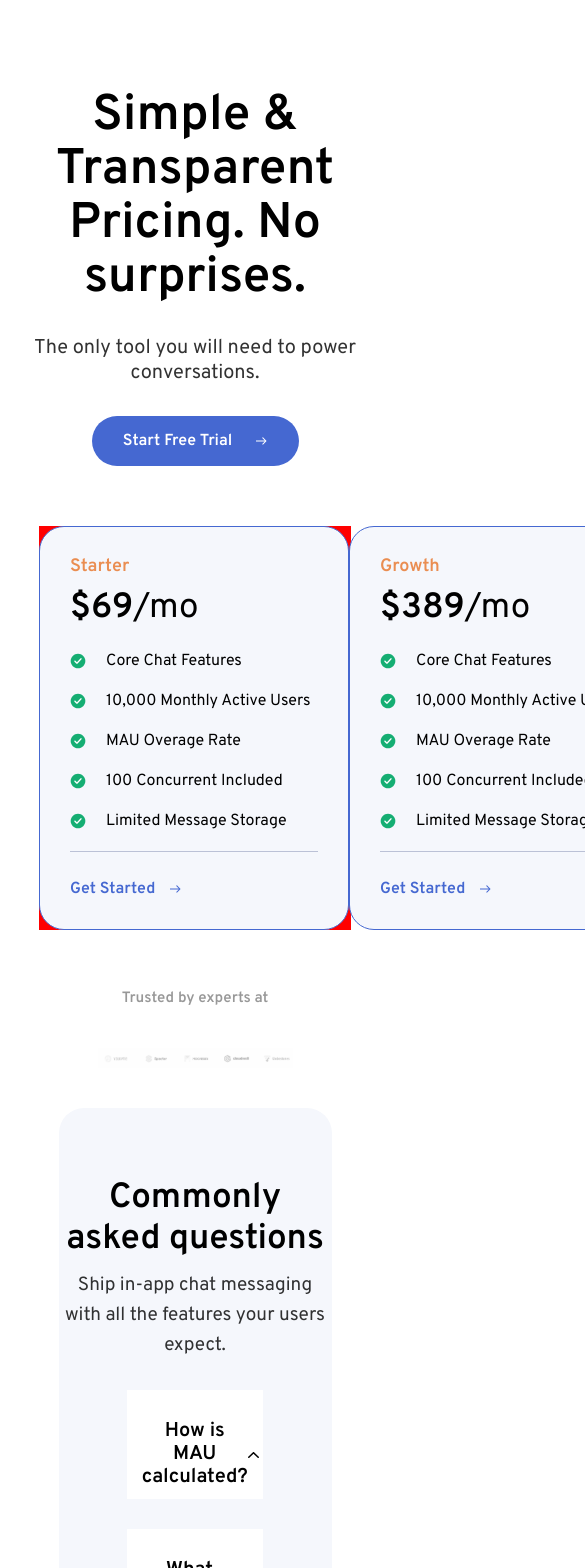
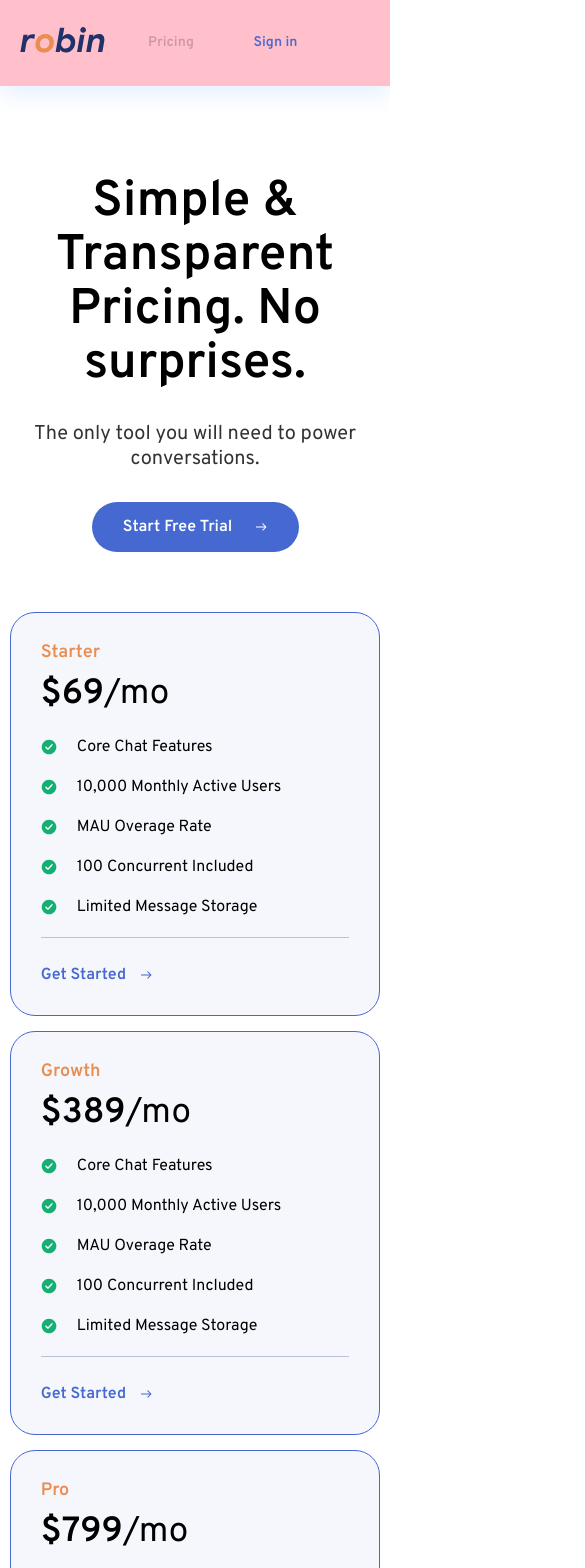
Before and after one commit to theyinda/robinTask, a Nuxt app: page / in a window 390 px wide. Shown: the top 1568 px of the page, 585 px wide, since content can reach past the window. Built offline with nearby package versions, Linux system fonts and the light colour scheme.

Commit message:
Mobile Responsiveness

```diff
--- a/components/cards.vue
+++ b/components/cards.vue
@@ -52,7 +52,6 @@ export default {
 <style scoped>
 .container {
   background: #f5f7fc;
-  width: 310px;
   border: 1px solid #4568d1;
   box-sizing: border-box;
   border-radius: 25px;
--- a/components/navbar.vue
+++ b/components/navbar.vue
@@ -1,5 +1,5 @@
 <template>
-  <div class="container">
+  <div id="myTopnav" ref="myTopnav" class="container topnav">
     <div class="logo">
       <img src="../assets/images/logo.svg" />
     </div>
@@ -66,14 +66,13 @@ export default {
 
 <style scoped>
 .container {
-  background: pink;
   display: flex;
   justify-content: space-between;
   align-items: center;
-  background: #FFFFFF;
+  background: #ffff;
+  background: pink;
   padding: 15px 0;
-box-shadow: 0px 10px 20px rgba(0, 104, 255, 0.09);
-
+  box-shadow: 0px 10px 20px rgba(0, 104, 255, 0.09);
 }
 .logo {
   margin-left: 5%;
@@ -133,16 +132,6 @@ a.nuxt-link-exact-active {
   color: #000;
   opacity: 0.2;
 }
-/* .topnav a:hover {
-  background-color: #ddd;
-  color: black;
-} */
-
-/* .topnav a.active {
-  background-color: #04aa6d;
-  color: white;
-} */
-
 .topnav .icon {
   display: none;
 }
--- a/pages/index.vue
+++ b/pages/index.vue
@@ -1,6 +1,6 @@
 <template>
   <div>
-    <!-- <navbar /> -->
+    <navbar />
     <div class="over-all">
       <div class="hero-container">
         <h3>Simple & Transparent Pricing. No surprises.</h3>
@@ -156,11 +156,8 @@ span img {
   width: 80%;
   margin: 40px auto;
   display: grid;
+  grid-gap: 20px;
   grid-template-columns: 1fr 1fr 1fr 1fr;
-  grid-template-columns: auto auto auto auto;
-  /* display: flex;
-  justify-content: space-between; */
-  background: red;
 }
 .experts-container {
   width: 100%;
@@ -274,5 +271,25 @@ span img {
   .chat-right {
     display: none;
   }
+  .card-container {
+    width: 90%;
+    grid-gap: 15px;
+    grid-template-columns: 1fr 1fr;
+  }
+  .questions-container {
+    width: 90%;
+  }
+}
+@media only screen and (max-width: 600px) {
+  .card-container {
+    width: 95%;
+    grid-template-columns: 1fr;
+  }
+  .questions-container {
+    width: 95%;
+  }
+  .questions-container p {
+    padding: 20px;
+  }
 }
 </style>
```
